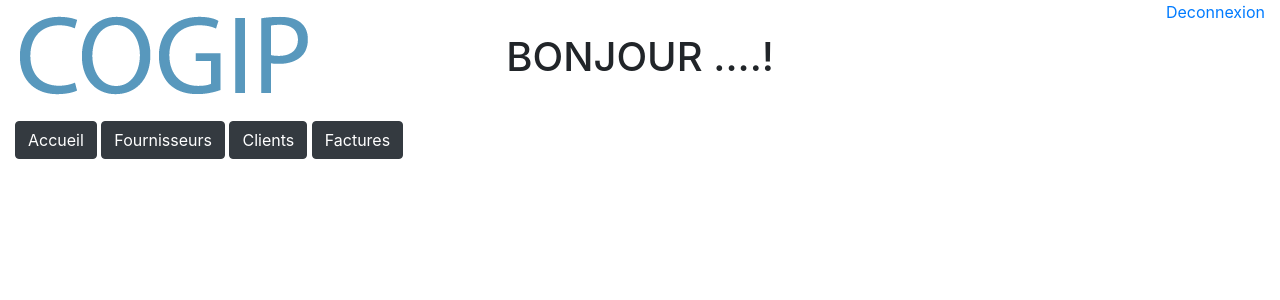
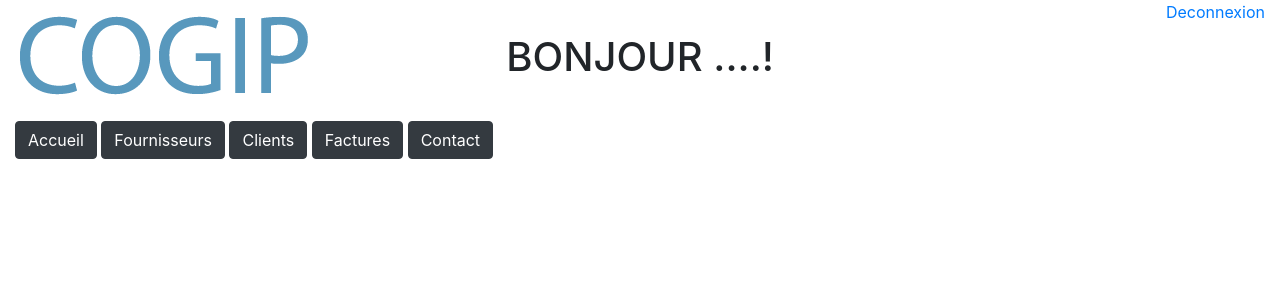
Before and after one commit to Gaet8802/my-first-relational-database-app, a PHP site: page /header.php in a window 1280 px wide. Shown: the top 300 px of the page. Run offline with PHP 8.4, Linux system fonts and the light colour scheme.

Commit message:
header updated with links

```diff
--- a/header.php
+++ b/header.php
@@ -26,10 +26,11 @@
             </div>
                 <div class="row">
                     <div class="col-sm">
-                        <button type="button" class="btn btn-dark">Accueil</button>
-                        <button type="button" class="btn btn-dark">Fournisseurs</button>
-                        <button type="button" class="btn btn-dark">Clients</button>
-                        <button type="button" class="btn btn-dark">Factures</button>
+                        <button onclick="location.href='accueil.php'" type="button" class="btn btn-dark">Accueil</button>
+                        <button onclick="location.href='suppliers.php'" type="button" class="btn btn-dark">Fournisseurs</button>
+                        <button onclick="location.href='customers.php'" type="button" class="btn btn-dark">Clients</button>
+                        <button onclick="location.href='invoices.php'" type="button" class="btn btn-dark">Factures</button>
+                        <button onclick="location.href='annuaire.php'" type="button" class="btn btn-dark">Contact</button>
                     </div>
                 </div>
             </div>
```
Also changed, not shown: header.css (deleted, +0 -22 lines).
